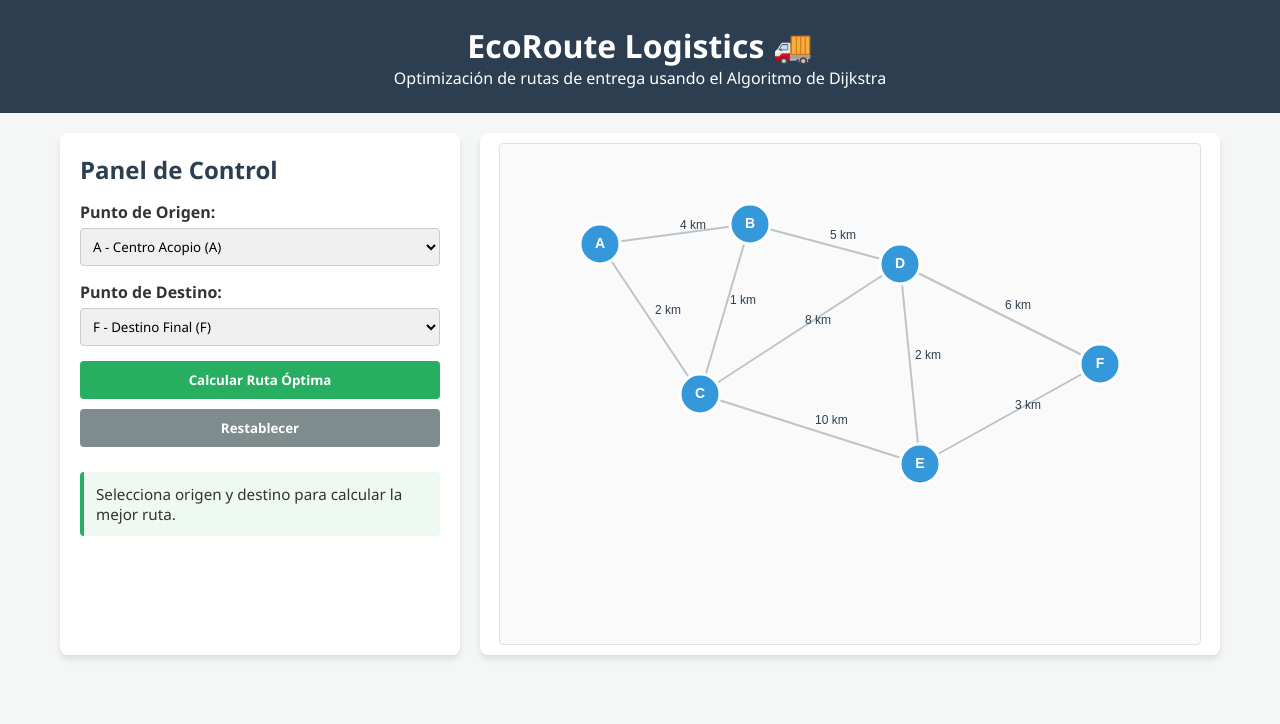
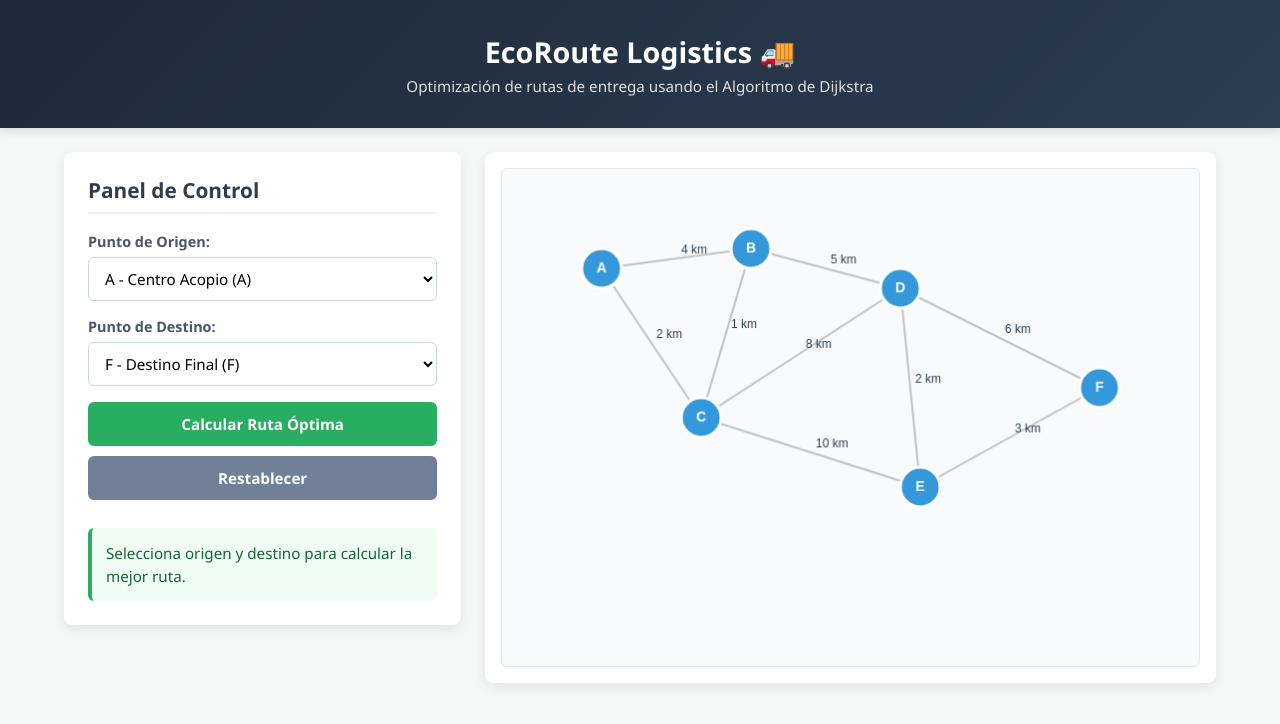
Before and after one commit to sergiofranko/analisis-algoritmos-grupal, a plain HTML site: page 2-eco-routes-logistics/index.html in a window 1280 px wide. Drawn offline with Linux system fonts and the light colour scheme.

Commit message:
style: mejorar interfaz visual y resaltado del camino óptimo

```diff
--- a/2-eco-routes-logistics/styles.css
+++ b/2-eco-routes-logistics/styles.css
@@ -1,30 +1,52 @@
+:root {
+  --primary-color: #2c3e50;
+  --secondary-color: #3498db;
+  --accent-color: #e74c3c;
+  --success-color: #27ae60;
+  --bg-color: #f4f7f6;
+  --card-bg: #ffffff;
+  --text-color: #333333;
+  --border-radius: 8px;
+}
+
 * {
   box-sizing: border-box;
   margin: 0;
   padding: 0;
-  font-family: 'Segoe UI', Tahoma, Geneva, Verdana, sans-serif;
+  font-family: 'Segoe UI', system-ui, -apple-system, BlinkMacSystemFont, Roboto, sans-serif;
 }
 
 body {
-  background-color: #f4f7f6;
-  color: #333;
+  background-color: var(--bg-color);
+  color: var(--text-color);
   display: flex;
   flex-direction: column;
   min-height: 100vh;
 }
 
 header {
-  background-color: #2c3e50;
+  background: linear-gradient(135deg, #1e293b, var(--primary-color));
   color: #fff;
-  padding: 1.5rem;
+  padding: 2rem 1.5rem;
   text-align: center;
+  box-shadow: 0 2px 10px rgba(0, 0, 0, 0.15);
+}
+
+header h1 {
+  font-size: 1.8rem;
+  margin-bottom: 0.3rem;
+}
+
+header p {
+  font-size: 0.95rem;
+  opacity: 0.85;
 }
 
 .container {
   display: flex;
   flex-wrap: wrap;
-  gap: 20px;
-  padding: 20px;
+  gap: 24px;
+  padding: 24px;
   max-width: 1200px;
   margin: 0 auto;
   width: 100%;
@@ -32,82 +54,107 @@ header {
 
 .controls {
   flex: 1;
-  min-width: 280px;
-  background: #fff;
-  padding: 20px;
-  border-radius: 8px;
-  box-shadow: 0 4px 6px rgba(0, 0, 0, 0.1);
+  min-width: 290px;
+  background: var(--card-bg);
+  padding: 24px;
+  border-radius: var(--border-radius);
+  box-shadow: 0 4px 12px rgba(0, 0, 0, 0.08);
+  height: fit-content;
 }
 
 .controls h2 {
-  margin-bottom: 15px;
-  color: #2c3e50;
+  margin-bottom: 18px;
+  color: var(--primary-color);
+  font-size: 1.3rem;
+  border-bottom: 2px solid #f0f0f0;
+  padding-bottom: 8px;
 }
 
 .input-group {
-  margin-bottom: 15px;
+  margin-bottom: 16px;
 }
 
 label {
   display: block;
-  margin-bottom: 5px;
-  font-weight: bold;
+  margin-bottom: 6px;
+  font-weight: 600;
+  font-size: 0.9rem;
+  color: #4a5568;
 }
 
 select {
   width: 100%;
-  padding: 8px;
-  border: 1px solid #ccc;
-  border-radius: 4px;
+  padding: 10px 12px;
+  border: 1px solid #cbd5e0;
+  border-radius: 6px;
+  font-size: 0.95rem;
+  background-color: #fff;
+  transition: border-color 0.2s ease, box-shadow 0.2s ease;
+}
+
+select:focus {
+  outline: none;
+  border-color: var(--secondary-color);
+  box-shadow: 0 0 0 3px rgba(52, 152, 219, 0.2);
 }
 
 button {
   width: 100%;
-  padding: 10px;
-  background-color: #27ae60;
+  padding: 12px;
+  background-color: var(--success-color);
   color: white;
   border: none;
-  border-radius: 4px;
+  border-radius: 6px;
   cursor: pointer;
-  font-weight: bold;
+  font-weight: 600;
+  font-size: 0.95rem;
   margin-bottom: 10px;
+  transition: background-color 0.2s ease, transform 0.1s ease;
 }
 
 button:hover {
   background-color: #219150;
 }
 
+button:active {
+  transform: scale(0.98);
+}
+
 button.secondary {
-  background-color: #7f8c8d;
+  background-color: #718096;
 }
 
 button.secondary:hover {
-  background-color: #6c7a7d;
+  background-color: #4a5568;
 }
 
 .result-box {
-  margin-top: 15px;
-  padding: 12px;
-  background-color: #eef9f1;
-  border-left: 4px solid #27ae60;
-  border-radius: 4px;
+  margin-top: 18px;
+  padding: 14px;
+  background-color: #f0fdf4;
+  border-left: 4px solid var(--success-color);
+  border-radius: 6px;
   font-size: 0.95rem;
+  line-height: 1.5;
+  color: #166534;
 }
 
 .canvas-container {
   flex: 2;
   min-width: 320px;
-  background: #fff;
-  padding: 10px;
-  border-radius: 8px;
-  box-shadow: 0 4px 6px rgba(0, 0, 0, 0.1);
+  background: var(--card-bg);
+  padding: 16px;
+  border-radius: var(--border-radius);
+  box-shadow: 0 4px 12px rgba(0, 0, 0, 0.08);
   display: flex;
   justify-content: center;
   align-items: center;
 }
 
 canvas {
-  border: 1px solid #e0e0e0;
-  border-radius: 4px;
-  background-color: #fafafa;
+  border: 1px solid #e2e8f0;
+  border-radius: 6px;
+  background-color: #f8fafc;
+  max-width: 100%;
+  height: auto;
 }
```
